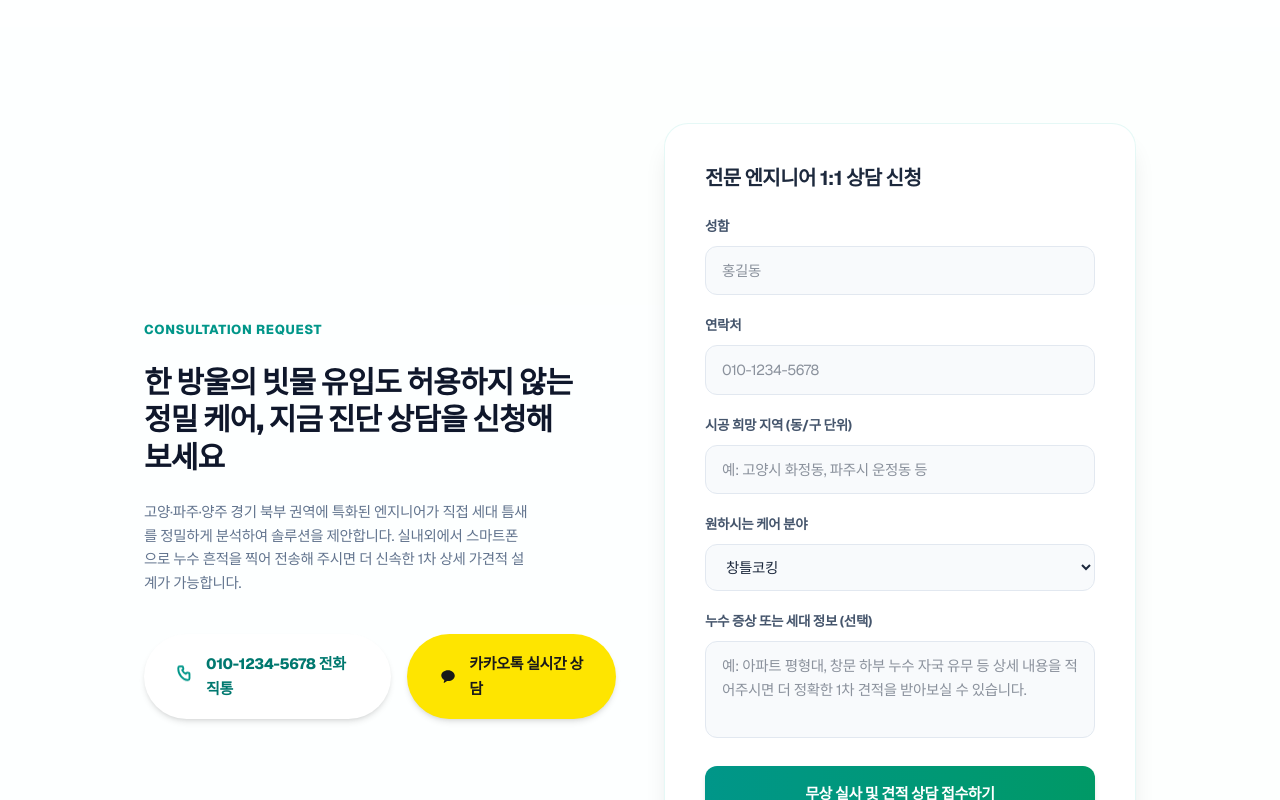
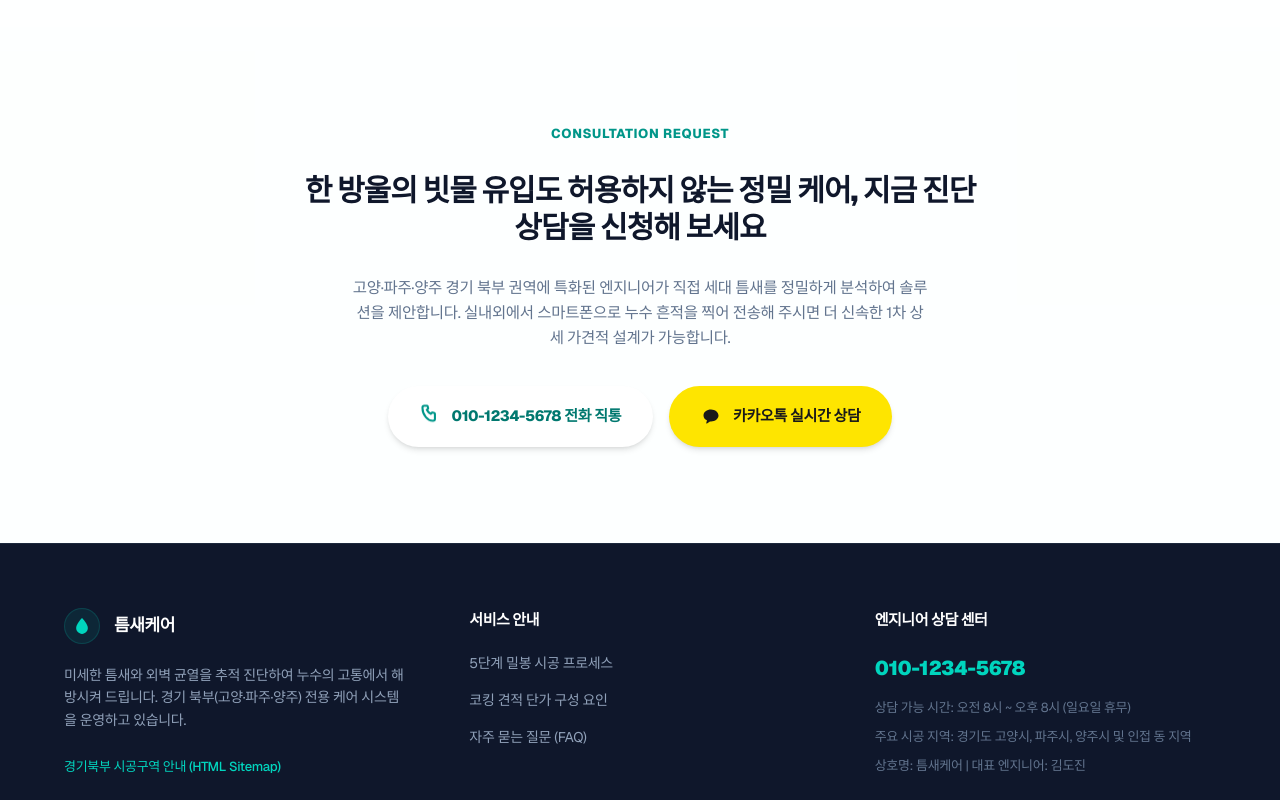
Before and after one commit to wogus5695-ctrl/Ngyeonggi-rope-01, a Next.js app: page / in a window 1280 px wide. Shown: the part 6300-7100 px from the top of the page. Built offline with nearby package versions, Linux system fonts and the light colour scheme.

Commit message:
style: Remove ContactForm component and center ContactCTA buttons

```diff
--- a/src/app/page.tsx
+++ b/src/app/page.tsx
@@ -2,7 +2,6 @@ import { Metadata } from "next";
 import Header from "@/components/Header";
 import Footer from "@/components/Footer";
 import ContactCTA from "@/components/ContactCTA";
-import ContactForm from "@/components/ContactForm";
 import FAQSchema from "@/components/FAQSchema";
 import { getMetadata } from "@/lib/seo";
 import { BRAND_HUB_CONTENT } from "@/data/brandHub";
@@ -210,29 +209,22 @@ export default async function Home({ searchParams }: Props) {
 
         {/* 마무리 CTA 및 상담 접수 폼 */}
         <section id="contact" className="py-24 bg-teal-50/15 relative">
-          <div className="absolute top-1/3 left-0 w-72 h-72 bg-emerald-100/30 rounded-full blur-3xl -z-10"></div>
+          <div className="absolute top-1/2 left-1/2 -translate-x-1/2 -translate-y-1/2 w-80 h-80 bg-emerald-100/30 rounded-full blur-3xl -z-10"></div>
 
-          <div className="max-w-5xl mx-auto px-4 grid grid-cols-1 lg:grid-cols-12 gap-12 items-center">
+          <div className="max-w-[720px] mx-auto px-4 text-center space-y-7 relative z-10">
             {/* CTA Copy */}
-            <div className="lg:col-span-6 space-y-6 text-center lg:text-left">
             <div className="text-teal-600 text-[13px] font-extrabold tracking-wider uppercase">
               Consultation Request
             </div>
             <h2 className="text-3xl sm:text-4.5xl font-black text-slate-900 tracking-tight leading-tight">
               {ctaHeader}
             </h2>
-              <p className="text-[14.5px] text-slate-500 leading-relaxed max-w-sm mx-auto lg:mx-0">
+            <p className="text-[14.5px] sm:text-[15.5px] text-slate-500 leading-relaxed max-w-xl mx-auto">
               {content.ctaSummary} 실내외에서 스마트폰으로 누수 흔적을 찍어 전송해 주시면 더 신속한 1차 상세 가견적 설계가 가능합니다.
             </p>
 
-              <div className="pt-4">
+            <div className="pt-2">
               <ContactCTA />
-              </div>
-            </div>
-
-            {/* CTA Form */}
-            <div className="lg:col-span-6">
-              <ContactForm />
             </div>
           </div>
         </section>
```
Lines whose indentation alone changed are shown as unchanged.
